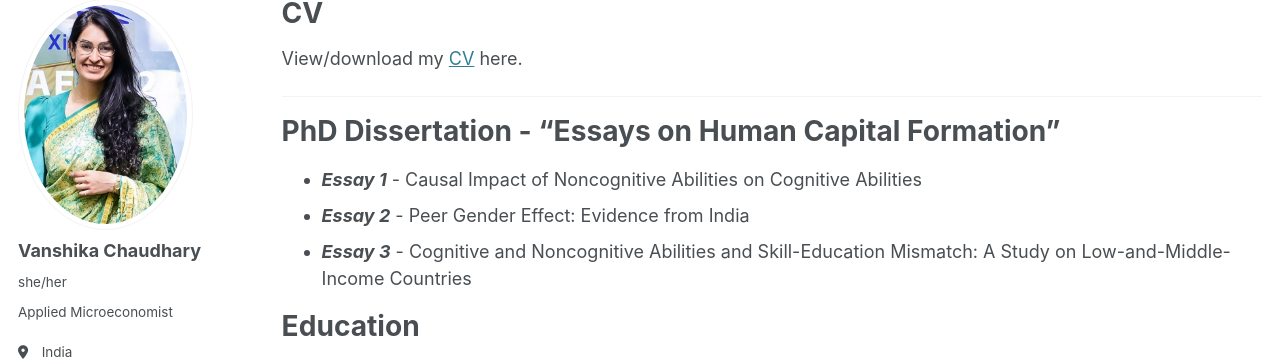
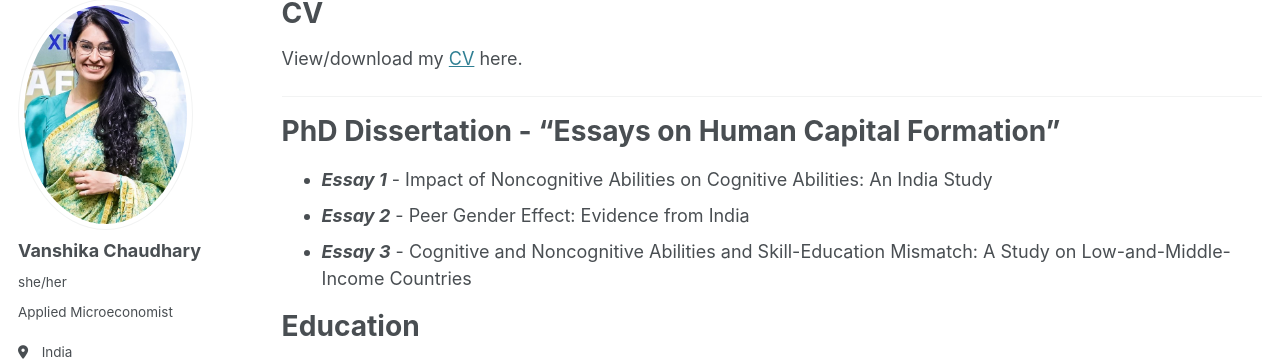
Before and after one commit to vanshika-chaudhary-economics/vanshika-chaudhary-economics.github.io, a Jekyll site: the page built from _pages/cv.md, in a window 1280 px wide and 900 px high. Shown: the part 107-469 px from the top of the window. Built offline with Jekyll 4.4.1, drawn with Linux system fonts in a browser that asks for light colours; some web fonts are replaced.

Commit message:
Update cv.md

```diff
--- a/_pages/cv.md
+++ b/_pages/cv.md
@@ -16,7 +16,7 @@
 
 PhD Dissertation - "Essays on Human Capital Formation"
 ======
-* _**Essay 1**_ - Causal Impact of Noncognitive Abilities on Cognitive Abilities
+* _**Essay 1**_ - Impact of Noncognitive Abilities on Cognitive Abilities: An India Study
 * _**Essay 2**_ - Peer Gender Effect: Evidence from India
 * _**Essay 3**_ - Cognitive and Noncognitive Abilities and Skill-Education Mismatch: A Study on Low-and-Middle-Income Countries
 
```
